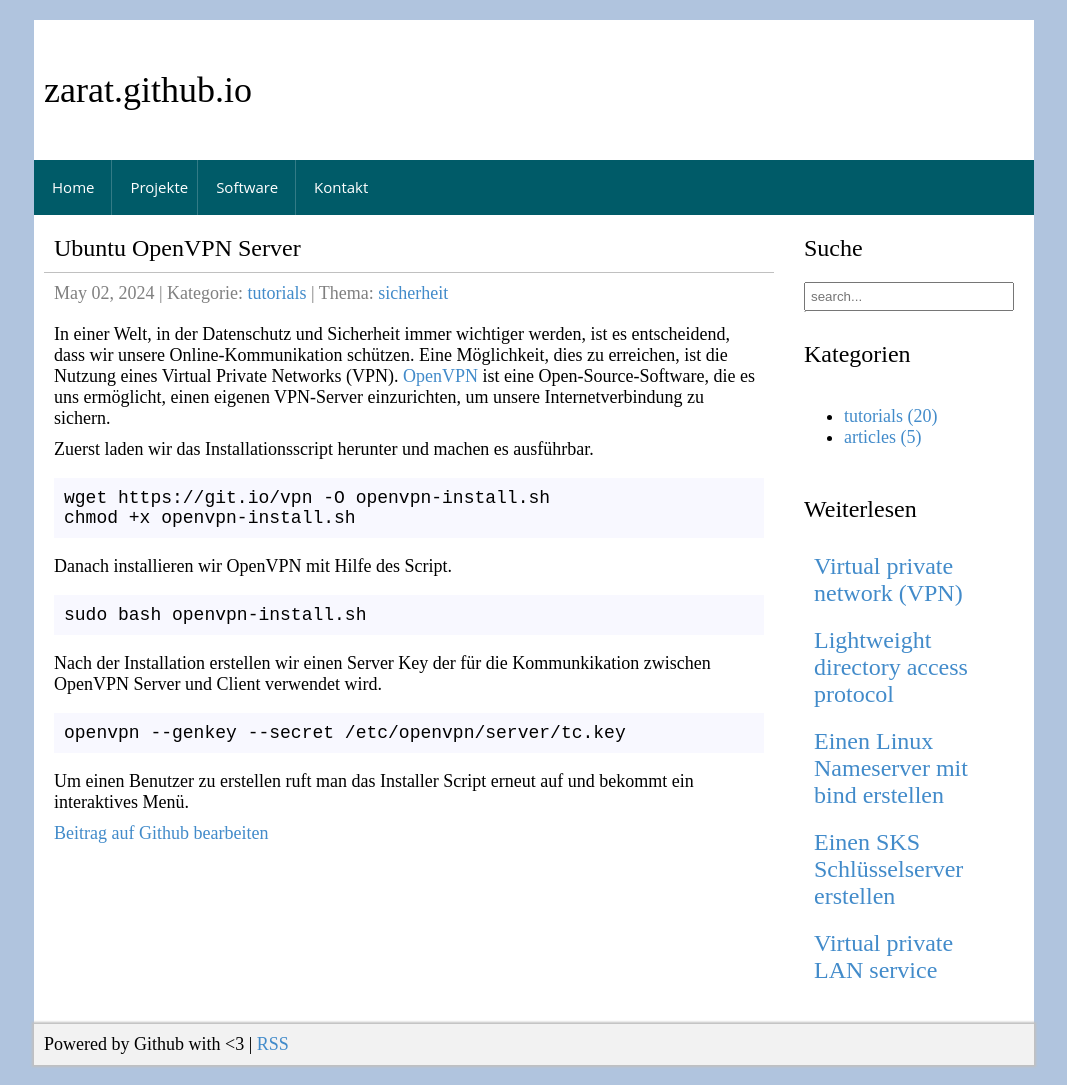
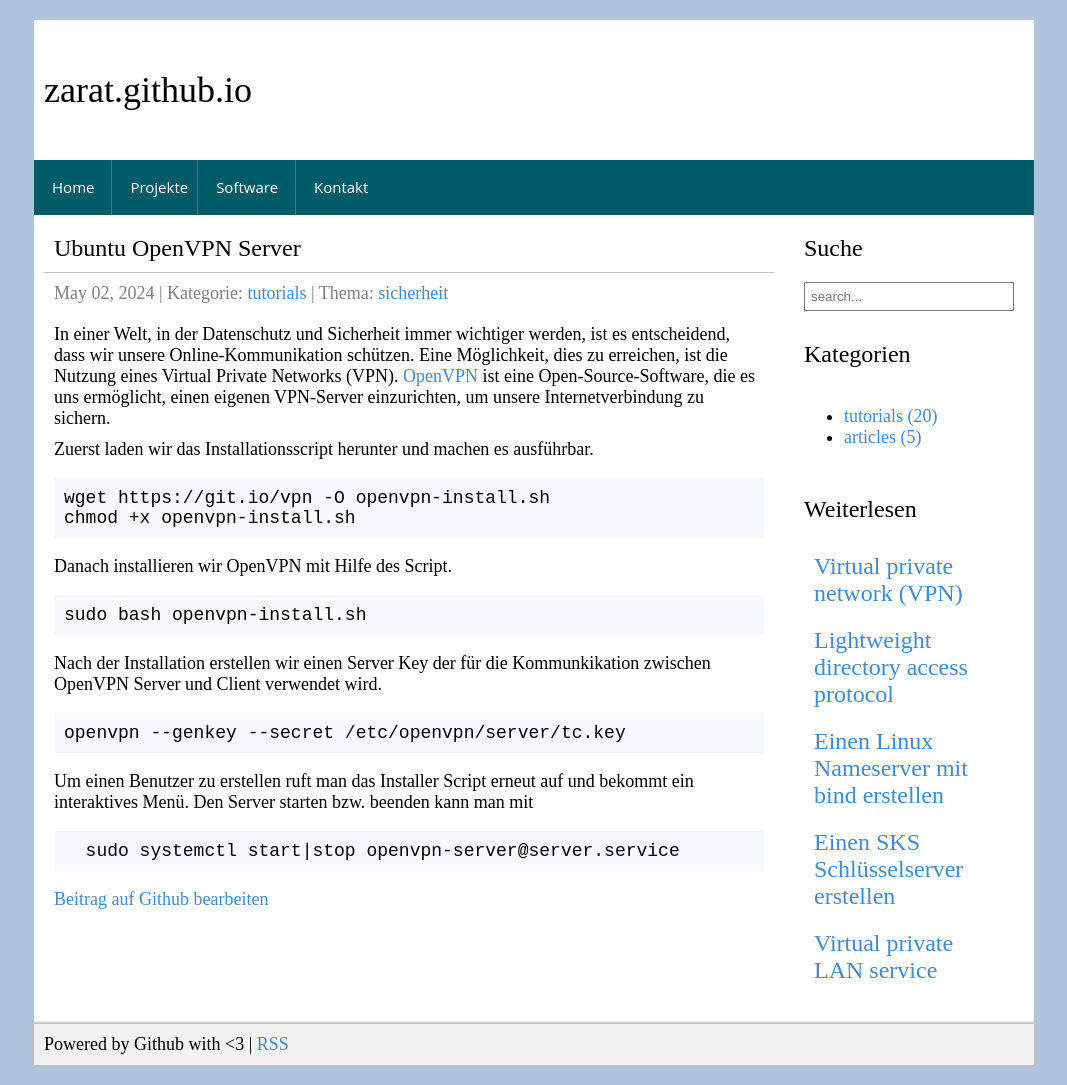
Before and after one commit to zarat/zarat.github.io, a Jekyll site: the page built from _posts/2024-05-02-ubuntu-openvpn-server.markdown, in a window 1280 px wide. Shown: the whole page, without its empty margins (106-1173 px from the left). Built offline with Jekyll 4.4.1, drawn with Linux system fonts in a browser that asks for light colours.

Commit message:
Update 2024-05-02-ubuntu-openvpn-server.markdown

```diff
--- a/_posts/2024-05-02-ubuntu-openvpn-server.markdown
+++ b/_posts/2024-05-02-ubuntu-openvpn-server.markdown
@@ -30,4 +30,8 @@ Nach der Installation erstellen wir einen Server Key der für die Kommunkikation
 openvpn --genkey --secret /etc/openvpn/server/tc.key
 </pre>
 
-Um einen Benutzer zu erstellen ruft man das Installer Script erneut auf und bekommt ein interaktives Menü.
+Um einen Benutzer zu erstellen ruft man das Installer Script erneut auf und bekommt ein interaktives Menü. Den Server starten bzw. beenden kann man mit
+
+<pre>
+  sudo systemctl start|stop openvpn-server@server.service
+</pre>
```
